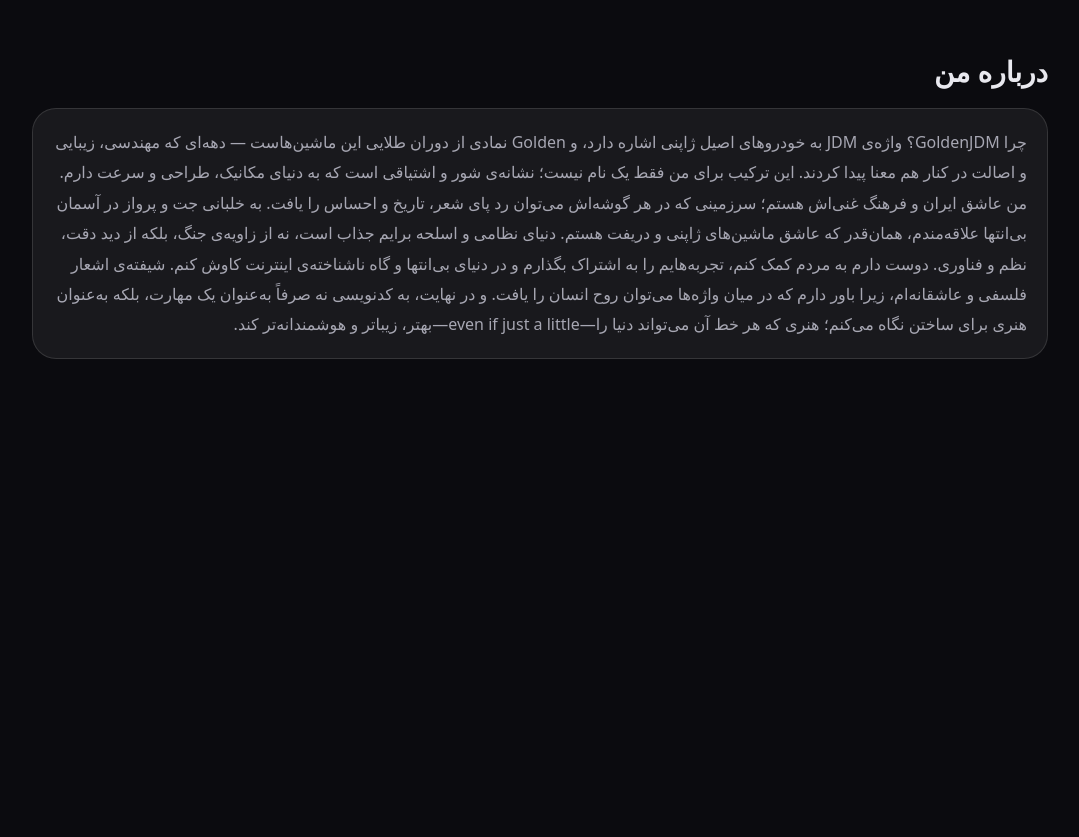
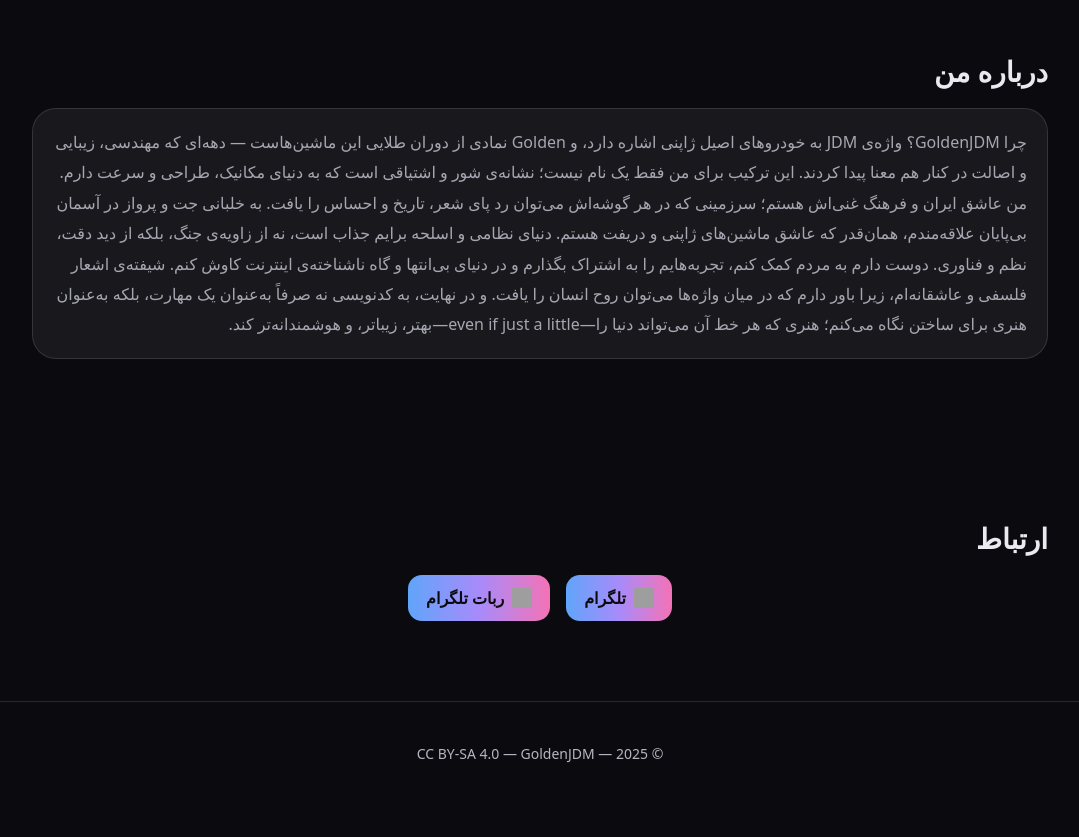
Before and after one commit to GoldenJDM/GoldenJDM-website, a plain HTML site: page index.html in a window 1280 px wide. Shown: the part 1402-2239 px from the top of the page, without its empty margins (100-1179 px from the left). Before the commit the page ends 1841 px from the top, so only its background shows below. Drawn offline with Linux system fonts and the light colour scheme; grey boxes are pictures that could not be loaded.

Commit message:
Update index.html
Signed-off-by: Amirhossein Zarniyan <amirhosenzarniyan6@gmail.com>

```diff
--- a/index.html
+++ b/index.html
@@ -561,6 +561,113 @@
         <h2 class="title" data-fa="درباره من" data-en="About Me">درباره من</h2>
         <div class="card">
           <p style="margin:0; line-height:1.9"
-             data-fa="چرا GoldenJDM؟ واژه‌ی JDM به خودروهای اصیل ژاپنی اشاره دارد، و Golden نمادی از دوران طلایی این ماشین‌هاست — دهه‌ای که مهندسی، زیبایی و اصالت در کنار هم معنا پیدا کردند. این ترکیب برای من فقط یک نام نیست؛ نشانه‌ی شور و اشتیاقی است که به دنیای مکانیک، طراحی و سرعت دارم. من عاشق ایران و فرهنگ غنی‌اش هستم؛ سرزمینی که در هر گوشه‌اش می‌توان رد پای شعر، تاریخ و احساس را یافت. به خلبانی جت و پرواز در آسمان بی‌انتها علاقه‌مندم، همان‌قدر که عاشق ماشین‌های ژاپنی و دریفت هستم. دنیای نظامی و اسلحه برایم جذاب است، نه از زاویه‌ی جنگ، بلکه از دید دقت، نظم و فناوری. دوست دارم به مردم کمک کنم، تجربه‌هایم را به اشتراک بگذارم و در دنیای بی‌انتها و گاه ناشناخته‌ی اینترنت کاوش کنم. شیفته‌ی اشعار فلسفی و عاشقانه‌ام، زیرا باور دارم که در میان واژه‌ها می‌توان روح انسان را یافت. و در نهایت، به کدنویسی نه صرفاً به‌عنوان یک مهارت، بلکه به‌عنوان هنری برای ساختن نگاه می‌کنم؛ هنری که هر خط آن می‌تواند دنیا را—even if just a little—بهتر، زیباتر و هوشمندانه‌تر کند."
+             data-fa="چرا GoldenJDM؟ واژه‌ی JDM به خودروهای اصیل ژاپنی اشاره دارد، و Golden نمادی از دوران طلایی این ماشین‌هاست — دهه‌ای که مهندسی، زیبایی و اصالت در کنار هم معنا پیدا کردند. این ترکیب برای من فقط یک نام نیست؛ نشانه‌ی شور و اشتیاقی است که به دنیای مکانیک، طراحی و سرعت دارم. من عاشق ایران و فرهنگ غنی‌اش هستم؛ سرزمینی که در هر گوشه‌اش می‌توان رد پای شعر، تاریخ و احساس را یافت. به خلبانی جت و پرواز در آسمان بی‌پایان علاقه‌مندم، همان‌قدر که عاشق ماشین‌های ژاپنی و دریفت هستم. دنیای نظامی و اسلحه برایم جذاب است، نه از زاویه‌ی جنگ، بلکه از دید دقت، نظم و فناوری. دوست دارم به مردم کمک کنم، تجربه‌هایم را به اشتراک بگذارم و در دنیای بی‌انتها و گاه ناشناخته‌ی اینترنت کاوش کنم. شیفته‌ی اشعار فلسفی و عاشقانه‌ام، زیرا باور دارم که در میان واژه‌ها می‌توان روح انسان را یافت. و در نهایت، به کدنویسی نه صرفاً به‌عنوان یک مهارت، بلکه به‌عنوان هنری برای ساختن نگاه می‌کنم؛ هنری که هر خط آن می‌تواند دنیا را—even if just a little—بهتر، زیباتر، و هوشمندانه‌تر کند."
              data-en="Why GoldenJDM? The term JDM refers to authentic Japanese cars, and Golden symbolizes the golden era of these machines — a decade where engineering, beauty, and authenticity came together. For me, this name is more than a label; it represents my passion for mechanics, design and speed. I love Iran and its rich culture — a land where traces of poetry, history, and feeling can be found in every corner. I am passionate about jet aviation and flying through the endless sky, just as I love Japanese cars and drifting. The military world and firearms interest me not from the angle of conflict, but for precision, discipline and technology. I enjoy helping people, sharing my experiences, and exploring the vast and sometimes unfamiliar world of the internet. I am fascinated by philosophical and romantic poetry because I believe you can find the human spirit among words. Finally, I view coding not merely as a skill but as an art of crafting perspective; each line of code can make the world — even if just a little — better, more beautiful, and smarter.">
             چرا GoldenJDM؟ واژه‌ی JDM به خودروهای اصیل ژاپنی اشاره دارد، و Golden نمادی از دوران طلایی این ماشین‌هاست — دهه‌ای که مهندسی، زیبایی و اصالت در کنار هم معنا پیدا کردند. این ترکیب برای من فقط یک نام نیست؛ نشانه‌ی شور و اشتیاقی است که به دنیای مکانیک، طراحی و سرعت دارم. من عاشق ایران و فرهنگ غنی‌اش هستم؛ سرزمینی که در هر گوشه‌اش می‌توان رد پای شعر، تاریخ و احساس را یافت. به خلبانی جت و پرواز در آسمان بی‌انتها علاقه‌مندم، همان‌قدر که عاشق ماشین‌های ژاپنی و دریفت هستم. دنیای نظامی و اسلحه برایم جذاب است، نه از زاویه‌ی جنگ، بلکه از دید دقت، نظم و فناوری. دوست دارم به مردم کمک کنم، تجربه‌هایم را به اشتراک بگذارم و در دنیای بی‌انتها و گاه ناشناخته‌ی اینترنت کاوش کنم. شیفته‌ی اشعار فلسفی و عاشقانه‌ام، زیرا باور دارم که در میان واژه‌ها می‌توان روح انسان را یافت. و در نهایت، به کدنویسی نه صرفاً به‌عنوان یک مهارت، بلکه به‌عنوان هنری برای ساختن نگاه می‌کنم؛ هنری که هر خط آن می‌تواند دنیا را—even if just a little—بهتر، زیباتر و هوشمندانه‌تر کند.
+          </p>
+        </div>
+      </section>
+
+      <!-- CONTACT -->
+      <section id="contact" class="fade-in">
+        <h2 class="title" data-fa="ارتباط" data-en="Contact">ارتباط</h2>
+        <div class="cta">
+          <a class="btn primary"
+             href="https://t.me/GoldenJDM"
+             target="_blank"
+             rel="noopener noreferrer"
+             aria-label="ارسال پیام به من در تلگرام"
+             data-aria-fa="ارسال پیام به من در تلگرام"
+             data-aria-en="Send me a message on Telegram">
+            <img src="https://raw.githubusercontent.com/GoldenJDM/GoldenJDM-miniApp/main/telegram-svgrepo-com%20(1).svg" alt="" aria-hidden="true">
+            <span data-fa="تلگرام" data-en="Telegram">تلگرام</span>
+          </a>
+
+          <a class="btn primary"
+             href="https://t.me/GoldenJDMbot"
+             target="_blank"
+             rel="noopener noreferrer"
+             aria-label="استفاده از ربات تلگرام من"
+             data-aria-fa="استفاده از ربات تلگرام من"
+             data-aria-en="Use my Telegram bot">
+            <img src="https://raw.githubusercontent.com/GoldenJDM/GoldenJDM-miniApp/main/telegram-svgrepo-com%20(1).svg" alt="" aria-hidden="true">
+            <span data-fa="ربات تلگرام" data-en="Telegram bot">ربات تلگرام</span>
+          </a>
+        </div>
+      </section>
+    </div>
+  </main>
+
+  <!-- FOOTER -->
+  <footer class="wrap" role="contentinfo">
+    <p data-fa="© 2025 — CC BY-SA 4.0 — GoldenJDM" data-en="© 2025 — CC BY-SA 4.0 — GoldenJDM">
+      © 2025 —
+      <a href="https://creativecommons.org/licenses/by-sa/4.0/deed.en" target="_blank" rel="noopener noreferrer" class="grad-hero" aria-label="اطلاعات بیشتر درباره مجوز CC BY-SA 4.0"
+         data-aria-fa="اطلاعات بیشتر درباره مجوز CC BY-SA 4.0"
+         data-aria-en="More about CC BY-SA 4.0">
+        CC BY-SA 4.0
+      </a>
+      GoldenJDM
+    </p>
+  </footer>
+
+  <div class="credit">
+    Made with <span aria-label="love">❤️</span> by
+    <a href="#home" data-fa="GoldenJDM" data-en="GoldenJDM">GoldenJDM</a>
+  </div>
+
+  <script>
+    // Language toggle with persistence and ARIA updates.
+    const langBtn = document.getElementById('langBtn');
+    const initial = localStorage.getItem('lang') || 'fa';
+    let currentLang = initial;
+
+    function setAttributeIfPresent(el, attr, value) {
+      if (!el) return;
+      if (value === null || value === undefined) return;
+      el.setAttribute(attr, value);
+    }
+
+    function setLang(lang) {
+      document.documentElement.lang = lang;
+      document.documentElement.dir = lang === 'fa' ? 'rtl' : 'ltr';
+      // Toggle button label: show opposite language shorthand (EN when fa active).
+      langBtn.textContent = lang === 'fa' ? 'EN' : 'FA';
+
+      // Update textual content for elements that have data-fa / data-en
+      document.querySelectorAll('[data-fa]').forEach(el => {
+        const text = el.getAttribute(`data-${lang}`);
+        if (text !== null) el.textContent = text;
+      });
+
+      // Update aria-labels where translations provided
+      document.querySelectorAll('[data-aria-fa]').forEach(el => {
+        const aria = el.getAttribute(`data-aria-${lang}`);
+        if (aria !== null) el.setAttribute('aria-label', aria);
+      });
+
+      // Update image alts if provided via data-fa-alt / data-en-alt
+      document.querySelectorAll('img[data-fa-alt]').forEach(img => {
+        const alt = img.getAttribute(`data-${lang}-alt`);
+        if (alt !== null) img.setAttribute('alt', alt);
+      });
+
+      // store preference
+      localStorage.setItem('lang', lang);
+      currentLang = lang;
+    }
+
+    // Toggle handler
+    langBtn.addEventListener('click', () => {
+      const next = currentLang === 'fa' ? 'en' : 'fa';
+      setLang(next);
+    });
+
+    // Initialize on load
+    setLang(currentLang);
+  </script>
+
+  <!-- Vercel Web Analytics (برای سایت‌های استاتیک: کافیست این اسکریپت باشد) -->
+  <script defer src="/_vercel/insights/script.js"></script>
+</body>
+              </html>
```
